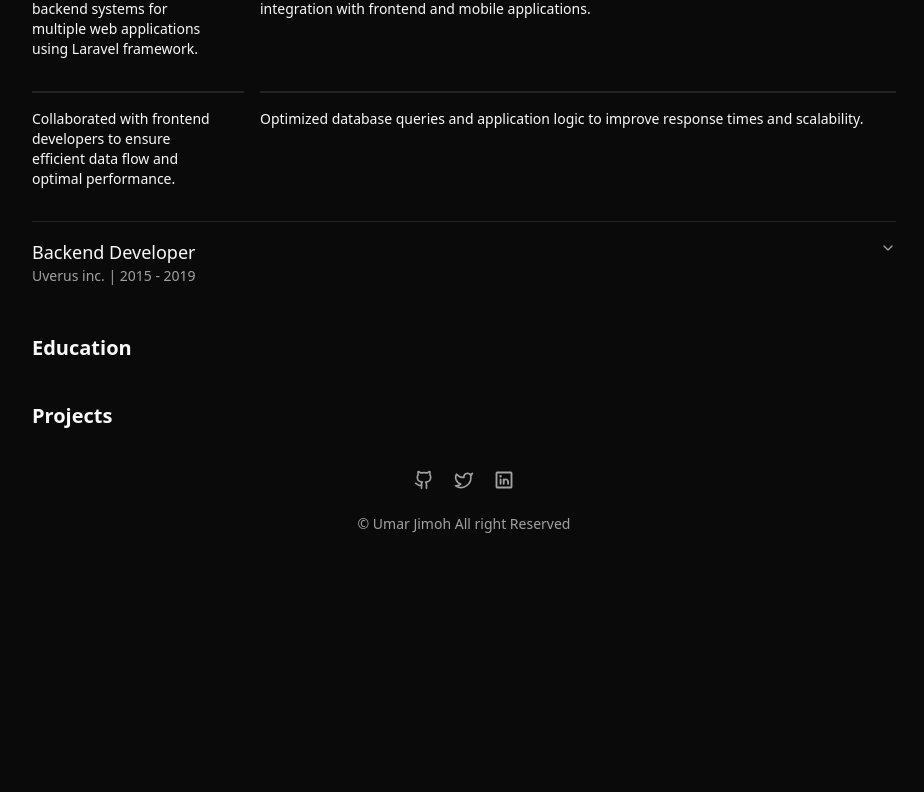
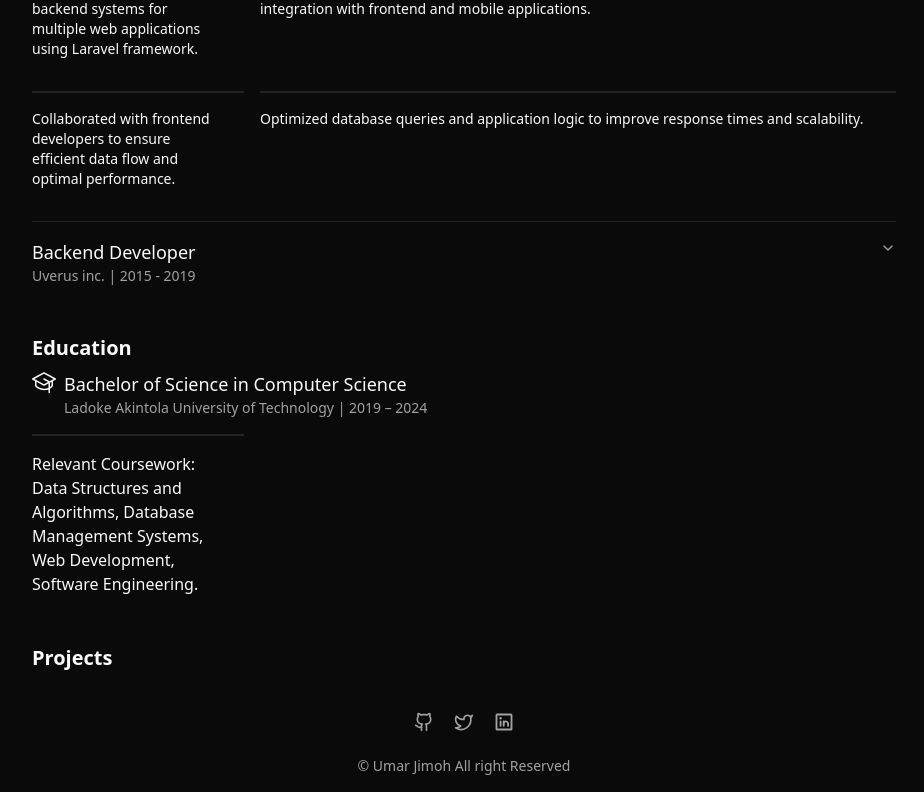
Before and after one commit to Umar-Jimoh/my-website, a React (Vite) app: page /resume in a window 1280 px wide. Shown: the part 559-1351 px from the top of the page, without its empty margins (176-1100 px from the left). Before the commit the page ends 1109 px from the top, so only its background shows below. Built offline with nearby package versions, Linux system fonts and the light colour scheme.

Commit message:
feat(resume): add education sections

```diff
--- a/src/components/Education.tsx
+++ b/src/components/Education.tsx
@@ -1,9 +1,28 @@
+import { PiGraduationCap } from "react-icons/pi";
+
 function Education() {
   return (
-        <section>
+    <section>
       <h2 className="text-xl text-foreground font-bold mb-2">Education</h2>
+      <div className="flex gap-2">
+        <PiGraduationCap size="24px" />
+        <div className="flex flex-col">
+          <h3 className="text-lg">Bachelor of Science in Computer Science</h3>
+          <p className="text-muted-foreground text-sm">
+            Ladoke Akintola University of Technology |{" "}
+            <time dateTime="2019">2019</time> –{" "}
+            <time dateTime="2024">2024</time>
+          </p>
+        </div>
+      </div>
+      <div className="grid grid-cols-[1fr_1fr] lg:grid-cols-[1fr_3fr] gap-4 text-balance mt-4">
+        <h4 className="border-t-2 py-4">
+          Relevant Coursework: Data Structures and Algorithms, Database
+          Management Systems, Web Development, Software Engineering.
+        </h4>
+      </div>
     </section>
-  )
+  );
 }
 
-export default Education
+export default Education;
--- a/src/pages/Home.tsx
+++ b/src/pages/Home.tsx
@@ -3,7 +3,7 @@ import MainLayout from "@/layouts/MainLayout";
 function Home() {
   return (
     <MainLayout isLogo={false}>
-      <div className="flex flex-col justify-center items-center min-h-[calc(100dvh-64px-96px)] -my-20 text-center">
+      <div className="flex flex-col justify-center items-center min-h-[calc(100dvh-64px-124px)] text-center">
         <span className=" md:text-md mb-10 text-muted-foreground">
           It’s all about an artisan dev
         </span>
```
